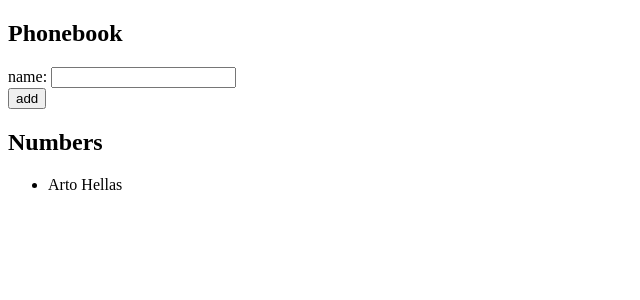
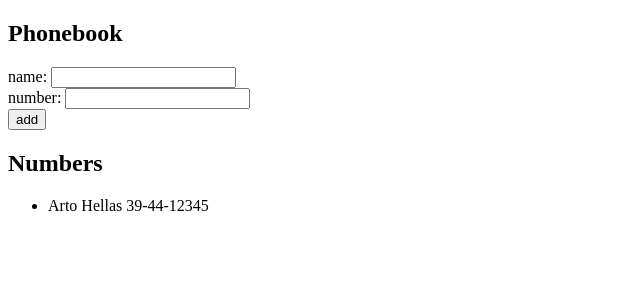
Before and after one commit to springbamboo/fullstackopen2026, a React (Vite) app in the folder phonebook/: page / in a window 1280 px wide. Shown: the top 300 px of the page, without its empty margins (0-640 px from the left). Built offline with nearby package versions, Linux system fonts and the light colour scheme.

Commit message:
exercise 2.8

```diff
--- a/phonebook/src/App.jsx
+++ b/phonebook/src/App.jsx
@@ -2,22 +2,23 @@ import { useState } from 'react'
 
 const App = () => {
   const [persons, setPersons] = useState([
-    { name: 'Arto Hellas' }
+    { name: 'Arto Hellas', number: '39-44-12345'}
   ])
-  const [newName, setNewName] = useState('')
+  const [newPerson, setNewPerson] = useState({ name: '', number: ''})
 
   const addPerson = (event) => {
     event.preventDefault();
-    const isExist = persons.some(p => p.name === newName)
+    const isExist = persons.some(p => p.name === newPerson.name)
     if(isExist) {
-      alert(`${newName} is already added to phonebook`)
+      alert(`${newPerson.name} is already added to phonebook`)
     } else {
-      setPersons(persons.concat({name: newName}))
+      setPersons(persons.concat({name: newPerson.name, number: newPerson.number}))
+      setNewPerson({ name: '', number: '' })
     }
   }
 
   const inputChange = (event) => {
-    setNewName(event.target.value)
+    setNewPerson({...newPerson, [event.target.name]:event.target.value})
   }
 
   return (
@@ -25,8 +26,9 @@ const App = () => {
       <h2>Phonebook</h2>
       <form onSubmit={addPerson}>
         <div>
-          name: <input value={newName} onChange={inputChange}/>
+          name: <input name="name" value={newPerson.name} onChange={inputChange}/>
         </div>
+        <div>number: <input name="number" value={newPerson.number} onChange={inputChange}/></div>
         <div>
           <button type="submit">add</button>
         </div>
@@ -34,7 +36,7 @@ const App = () => {
       <h2>Numbers</h2>
       <ul>
         {persons.map(person => (
-          <li key = {person.name}>{person.name}</li>
+          <li key = {person.name}>{person.name} {person.number}</li>
         ))}
       </ul>
     </div>
```
